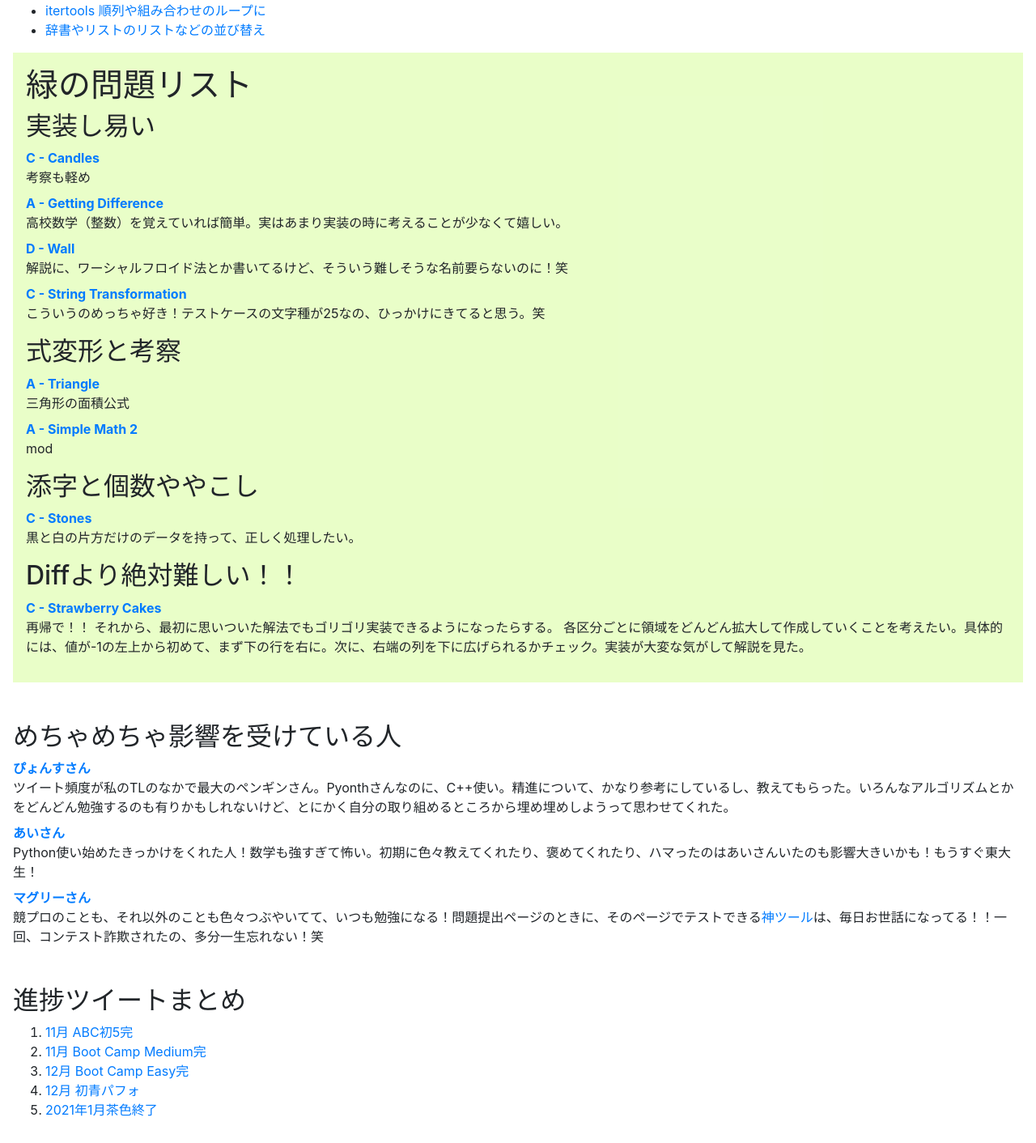
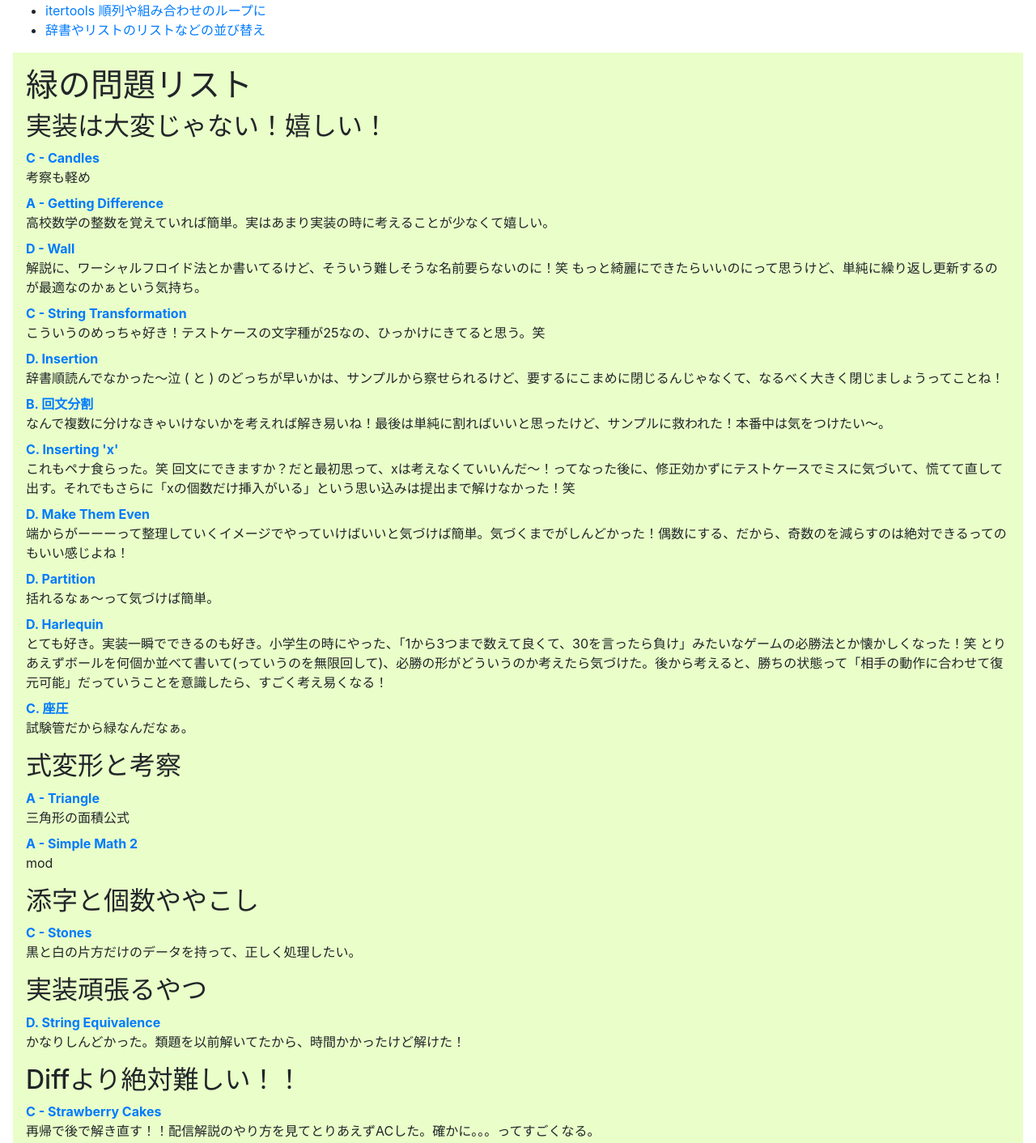
Before and after one commit to Jessica-nao/AtCoder, a plain HTML site: page index.html in a window 1280 px wide. Shown: the part 136-1548 px from the top of the page at 81% size. Drawn offline with nearby package versions, Linux system fonts and the light colour scheme.

Commit message:
Add files via upload

```diff
--- a/index.html
+++ b/index.html
@@ -40,16 +40,31 @@
       <p class="h1">緑の問題リスト</p>
 
       <div>
-        <p class="h2">実装し易い</p>
+        <p class="h2">実装は大変じゃない！嬉しい！</p>
         <dl>
           <dt><a href="https://atcoder.jp/contests/abc107/tasks/arc101_a">C - Candles</a></dt>
           <dd>考察も軽め</dd>
           <dt><a href="https://atcoder.jp/contests/agc018/tasks/agc018_a">A - Getting Difference</a></dt>
-          <dd>高校数学（整数）を覚えていれば簡単。実はあまり実装の時に考えることが少なくて嬉しい。</dd>
-          <dt><a href="https://atcoder.jp/contests/abc079/tasks/abc079_d">D - Wall</a></dt>
-          <dd>解説に、ワーシャルフロイド法とか書いてるけど、そういう難しそうな名前要らないのに！笑</dd>
+          <dd>高校数学の整数を覚えていれば簡単。実はあまり実装の時に考えることが少なくて嬉しい。</dd>
+          <dt><a href="https://atcoder.jp/contests/abc079/tasks/">D - Wall</a></dt>
+          <dd>解説に、ワーシャルフロイド法とか書いてるけど、そういう難しそうな名前要らないのに！笑 もっと綺麗にできたらいいのにって思うけど、単純に繰り返し更新するのが最適なのかぁという気持ち。</dd>
           <dt><a href="https://atcoder.jp/contests/abc110/tasks/abc110_c">C - String Transformation</a></dt>
           <dd>こういうのめっちゃ好き！テストケースの文字種が25なの、ひっかけにきてると思う。笑</dd>
+          <dt><a href="https://atcoder.jp/contests/abc064/tasks/abc064_d">D. Insertion</a></dt>
+          <dd>辞書順読んでなかった〜泣 ( と ) のどっちが早いかは、サンプルから察せられるけど、要するにこまめに閉じるんじゃなくて、なるべく大きく閉じましょうってことね！</dd>
+          <dt><a href="https://atcoder.jp/contests/arc053/tasks/arc053_b">B. 回文分割</a></dt>
+          <dd>なんで複数に分けなきゃいけないかを考えれば解き易いね！最後は単純に割ればいいと思ったけど、サンプルに救われた！本番中は気をつけたい〜。</dd>
+          <dt><a href="https://atcoder.jp/contests/code-festival-2017-qualc/tasks/code_festival_2017_qualc_c">C. Inserting 'x'</a></dt>
+          <dd>これもペナ食らった。笑 回文にできますか？だと最初思って、xは考えなくていいんだ〜！ってなった後に、修正効かずにテストケースでミスに気づいて、慌てて直して出す。それでもさらに「xの個数だけ挿入がいる」という思い込みは提出まで解けなかった！笑</dd>
+          <dt><a href="https://atcoder.jp/contests/abc109/tasks/abc109_d">D. Make Them Even</a></dt>
+          <dd>端からがーーーって整理していくイメージでやっていけばいいと気づけば簡単。気づくまでがしんどかった！偶数にする、だから、奇数のを減らすのは絶対できるってのもいい感じよね！</dd>
+          <dt><a href="https://atcoder.jp/contests/abc112/tasks/abc112_d">D. Partition</a></dt>
+          <dd>括れるなぁ〜って気づけば簡単。</dd>
+          <dt><a href="https://atcoder.jp/contests/caddi2018/tasks/caddi2018_b">D. Harlequin</a></dt>
+          <dd>とても好き。実装一瞬でできるのも好き。小学生の時にやった、「1から3つまで数えて良くて、30を言ったら負け」みたいなゲームの必勝法とか懐かしくなった！笑 とりあえずボールを何個か並べて書いて(っていうのを無限回して)、必勝の形がどういうのか考えたら気づけた。後から考えると、勝ちの状態って「相手の動作に合わせて復元可能」だっていうことを意識したら、すごく考え易くなる！</dd>
+          <dt><a href="https://atcoder.jp/contests/abc036/tasks/abc036_c">C. 座圧</a></dt>
+          <dd>試験管だから緑なんだなぁ。</dd>
+
         </dl>
         <p class="h2">式変形と考察</p>
         <dl>
@@ -78,14 +93,23 @@
           <dd></dd>
         </dl>
       </div>
-
+      <div>
+        <p class="h2">実装頑張るやつ</p>
+        <dl>
+          <dt><a href="https://atcoder.jp/contests/panasonic2020/tasks/panasonic2020_d">D. String Equivalence</a></dt>
+          <dd>かなりしんどかった。類題を以前解いてたから、時間かかったけど解けた！</dd>
+          </dd>
+          <dt><a href=""></a></dt>
+          <dd></dd>
+          <dt><a href=""></a></dt>
+          <dd></dd>
+        </dl>
+      </div>
       <div>
         <p class="h2">Diffより絶対難しい！！</p>
         <dl>
           <dt><a href="https://atcoder.jp/contests/ddcc2020-qual/tasks/ddcc2020_qual_c">C - Strawberry Cakes</a></dt>
-          <dd>再帰で！！
-            それから、最初に思いついた解法でもゴリゴリ実装できるようになったらする。
-            各区分ごとに領域をどんどん拡大して作成していくことを考えたい。具体的には、値が-1の左上から初めて、まず下の行を右に。次に、右端の列を下に広げられるかチェック。実装が大変な気がして解説を見た。
+          <dd>再帰で後で解き直す！！配信解説のやり方を見てとりあえずACした。確かに。。。ってすごくなる。
           </dd>
           <dt><a href=""></a></dt>
           <dd></dd>
```
